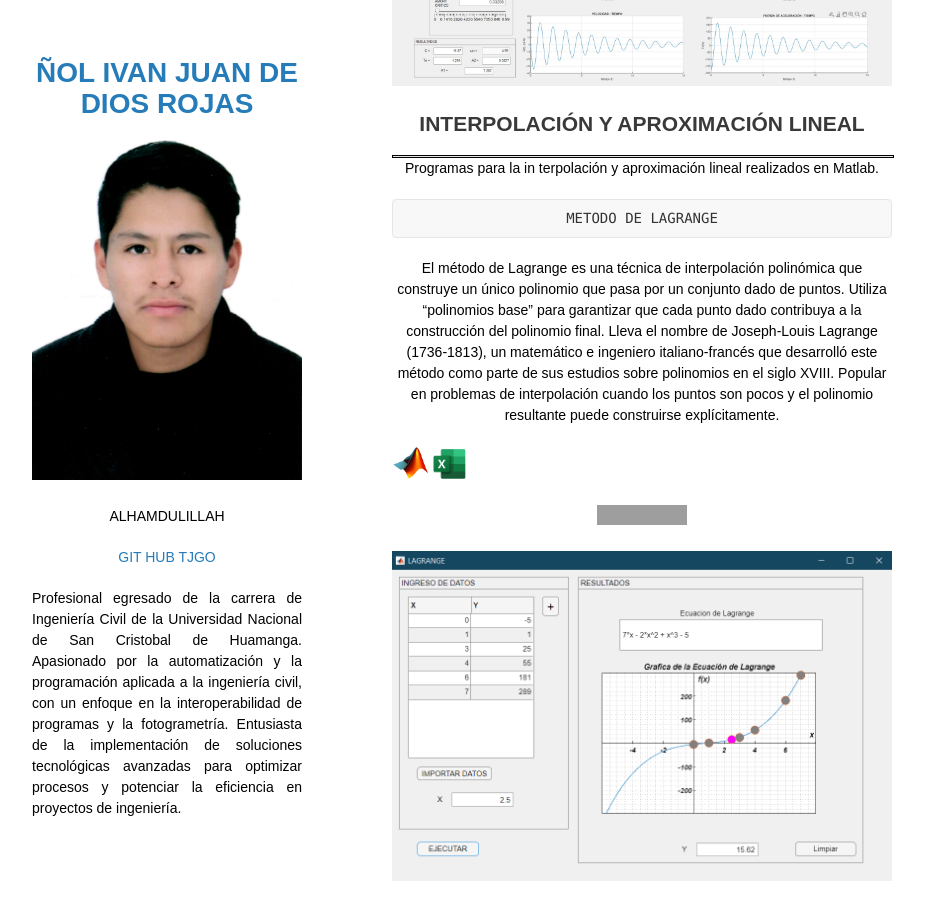
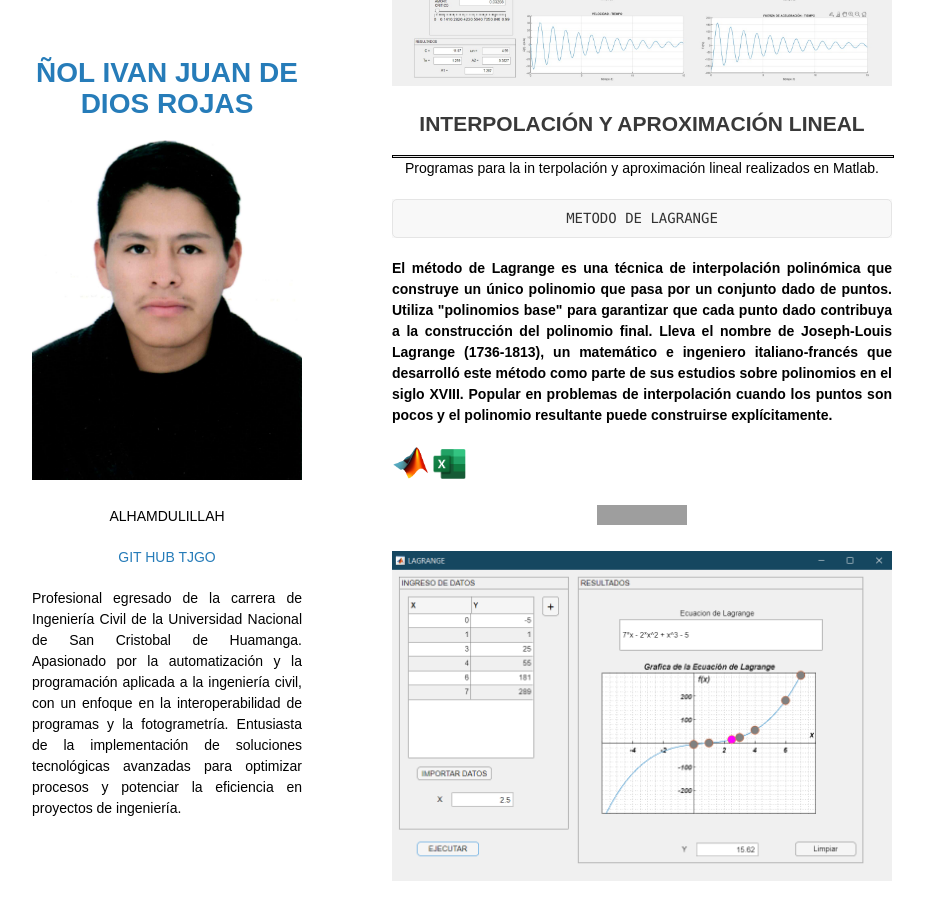
Before and after one commit to TJGO-JDD/TJGO-JDD.github.io, a Jekyll site: the page built from index.md, in a window 1280 px wide and 900 px high, scrolled down 1278 px. Shown: the whole window, without its empty margins (178-1103 px from the left). Built offline with Jekyll 4.4.1, drawn with Linux system fonts in a browser that asks for light colours; our own code applies the rules of GitHub Pages for plain Markdown files; grey boxes are pictures that could not be loaded.

Commit message:
Update index.md

````diff
--- a/index.md
+++ b/index.md
@@ -96,9 +96,12 @@
 METODO DE LAGRANGE
 ```
 
+<p align="justify"><b>
 El método de Lagrange es una técnica de interpolación polinómica que construye un único polinomio que pasa por un conjunto dado de puntos. Utiliza "polinomios base" para garantizar que cada punto dado contribuya a la construcción del polinomio final.
 Lleva el nombre de Joseph-Louis Lagrange (1736-1813), un matemático e ingeniero italiano-francés que desarrolló este método como parte de sus estudios sobre polinomios en el siglo XVIII.
 Popular en problemas de interpolación cuando los puntos son pocos y el polinomio resultante puede construirse explícitamente.
+</b></p>
+
 
 
 <p align="left">
@@ -127,9 +130,13 @@
 ```markdown
 METODO DE NEWTON
 ```
+
+<p align="justify"><b>
 Este método utiliza diferencias divididas para construir el polinomio de interpolación. Es particularmente eficiente porque se puede extender fácilmente si se añaden nuevos puntos, sin necesidad de recalcular todo el polinomio desde cero.
 Atribuido a Isaac Newton (1643-1727), quien fue pionero en el desarrollo del cálculo y los métodos numéricos. Newton aplicó este método en sus investigaciones de la mecánica celeste.
 Muy eficiente para grandes conjuntos de datos o cuando los puntos están distribuidos no uniformemente.
+</b></p>
+
 
 
 <p align="left">
@@ -148,10 +155,13 @@
 ```markdown
 METODO DE HERMITE
 ```
-
+<p align="justify"><b>
 El método de Hermite es un tipo de interpolación polinómica que no solo utiliza los valores de las funciones en ciertos puntos (como en Lagrange), sino también las derivadas de la función en esos puntos. Esto lo hace particularmente útil para situaciones donde la función original es suave y se conocen valores adicionales como pendientes.
 Este método lleva el nombre de Charles Hermite (1822-1901), un matemático francés que realizó importantes contribuciones al análisis, la teoría de números y las ecuaciones diferenciales.
 Ideal para interpolar datos que tienen restricciones adicionales, como información sobre tasas de cambio, derivadas o curvaturas.
+</b></p>
+
+
 
 
 <p align="left">
@@ -172,10 +182,12 @@
 ```markdown
 METODO DE NEVILLE
 ```
-
+<p align="justify"><b>
 El método de Neville es una técnica recursiva para encontrar valores interpolados. Construye el valor de la función en un punto deseado usando un esquema de tabla, basándose en una combinación de valores adyacentes.
 Este método es atribuido a Eric Harold Neville (1889-1961), un matemático inglés que trabajó en geometría y análisis numérico.
 Útil para interpolar de manera eficiente en un solo punto sin necesidad de construir el polinomio completo. Es especialmente adecuado para cálculos manuales o situaciones donde los datos pueden cambiar durante los cálculos.
+</b></p>
+
 
 
 <p align="left">
````
